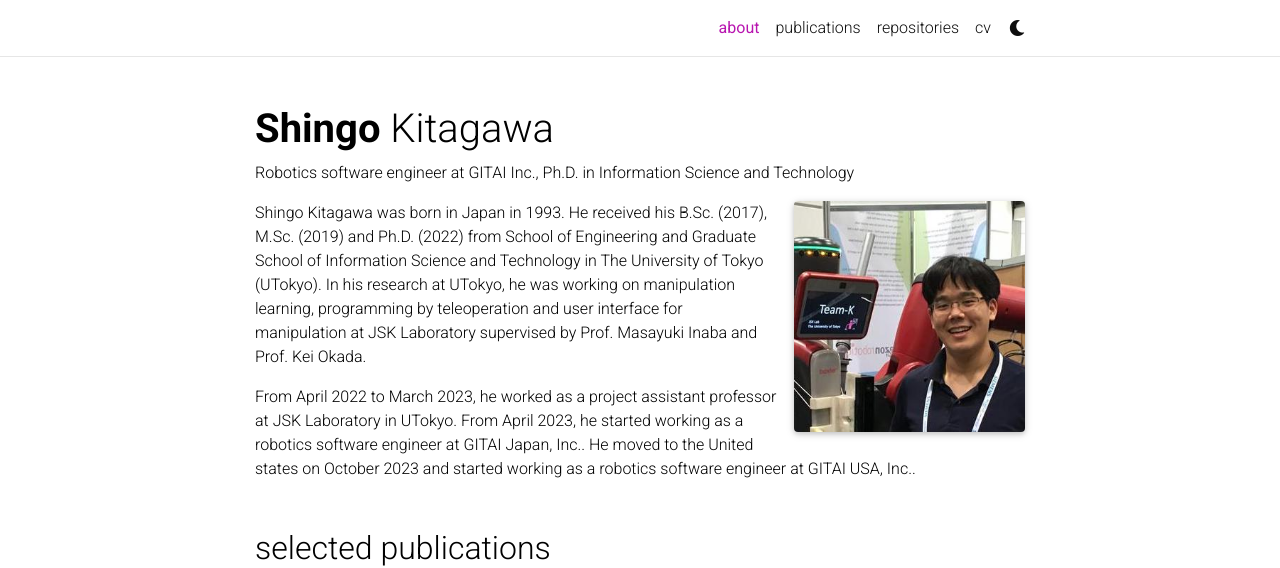
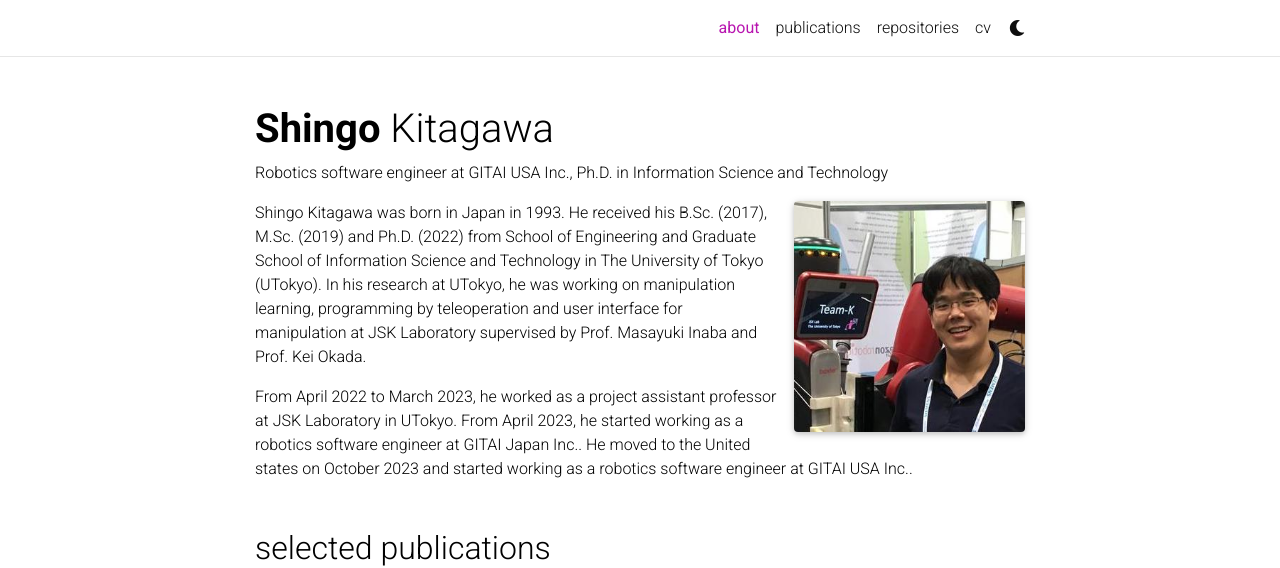
Before and after one commit to knorth55/knorth55.github.io, a Jekyll site: the page built from _pages/about.md, in a window 1280 px wide. Shown: the top 568 px of the page. Built offline with Jekyll 4.4.1, drawn with Linux system fonts in a browser that asks for light colours; full-size pictures stand in for the smaller copies a plugin makes; comment, search, counter and statistics services are not loaded; a style sheet for code colours, icons or effects is not loaded.

Commit message:
update company name

```diff
--- a/_data/cv.yml
+++ b/_data/cv.yml
@@ -32,10 +32,10 @@
   type: time_table
   contents:
     - title: Robotics Software Engineer
-      institution: GITAI USA, Inc.
+      institution: GITAI USA Inc.
       year: 2023.10 -
     - title: Robotics Software Engineer
-      institution: GITAI Japan, Inc.
+      institution: GITAI Japan Inc.
       year: 2023.04 - 2023.09
     - title: Project Assistant Professor
       institution: The University of Tokyo
--- a/_pages/about.md
+++ b/_pages/about.md
@@ -2,7 +2,7 @@
 layout: about
 title: about
 permalink: /
-subtitle: Robotics software engineer at GITAI Inc., Ph.D. in Information Science and Technology
+subtitle: Robotics software engineer at GITAI USA Inc., Ph.D. in Information Science and Technology
 
 profile:
   align: right
@@ -24,6 +24,6 @@ user interface for manipulation at JSK Laboratory supervised by
 Prof. Masayuki Inaba and Prof. Kei Okada.
 
 From April 2022 to March 2023, he worked as a project assistant professor at JSK Laboratory in UTokyo.
-From April 2023, he started working as a robotics software engineer at GITAI Japan, Inc..
+From April 2023, he started working as a robotics software engineer at GITAI Japan Inc..
 He moved to the United states on October 2023
-and started working as a robotics software engineer at GITAI USA, Inc..
+and started working as a robotics software engineer at GITAI USA Inc..
```
